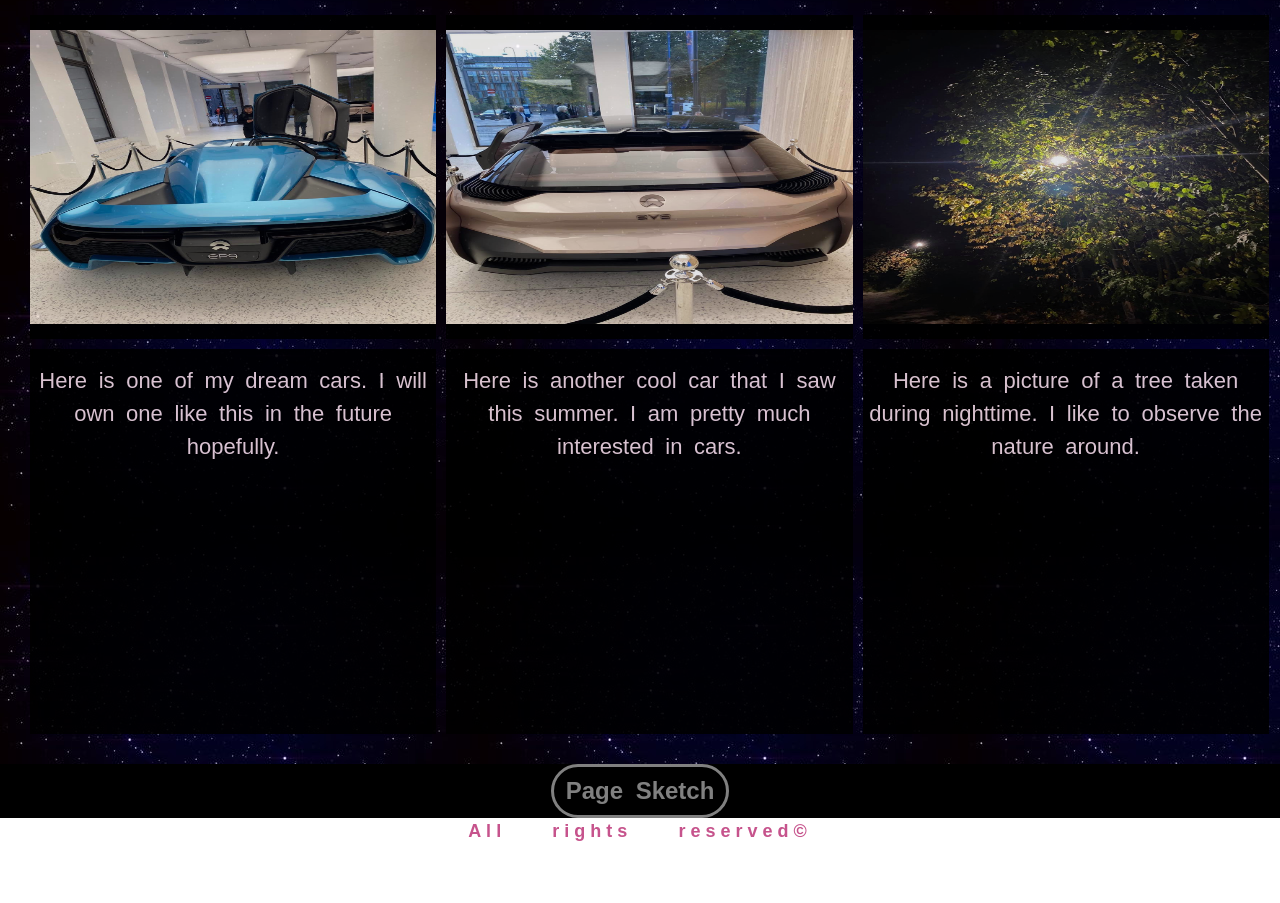
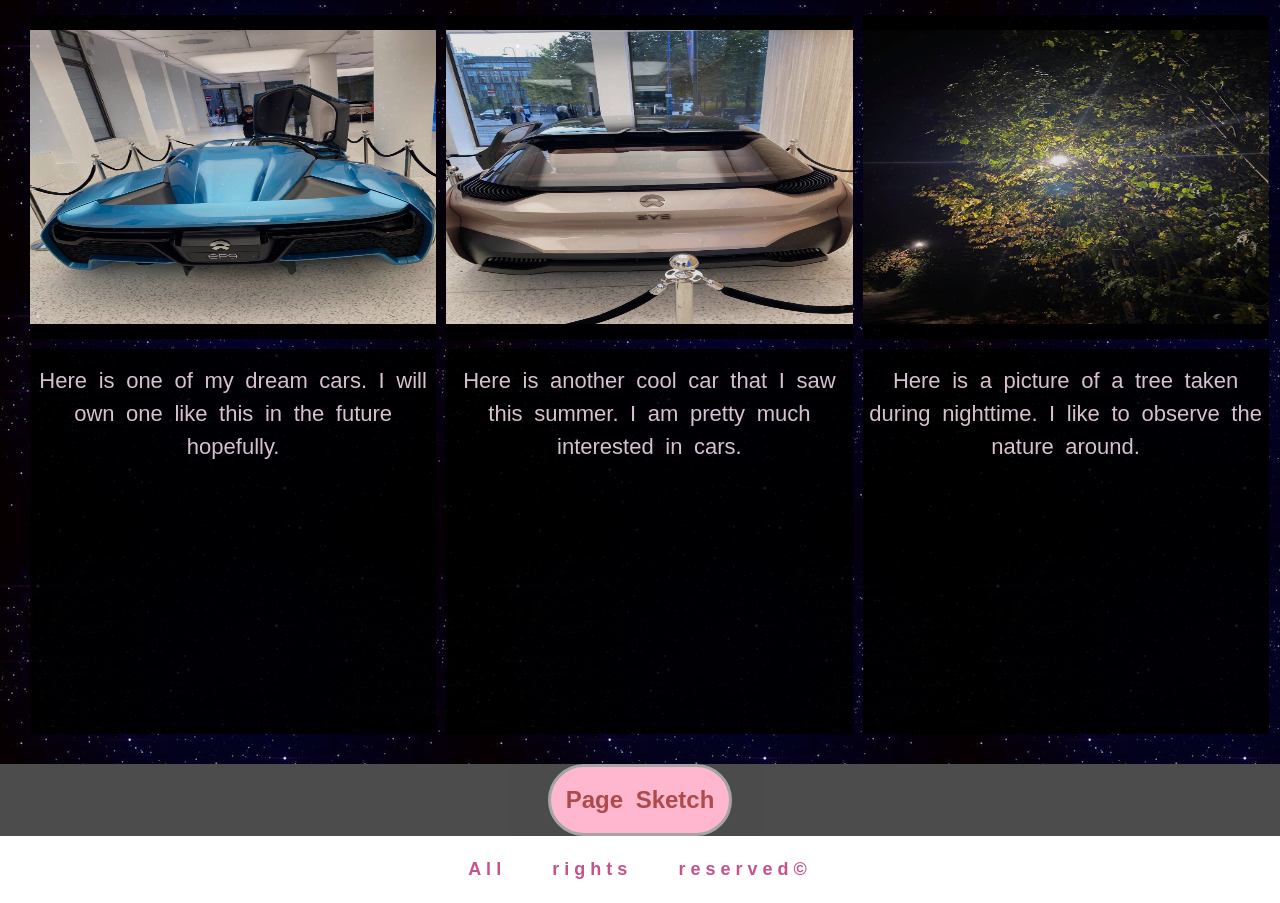
Before and after one commit to s336154/Oblig2-final, a plain HTML site: page index.html in a window 1280 px wide. Shown: the part 968-1871 px from the top of the page. Before the commit the page ends 1813 px from the top, so only its background shows below. Drawn offline with Linux system fonts and the light colour scheme.

Commit message:
Update style.css

```diff
--- a/css/style.css
+++ b/css/style.css
@@ -194,6 +194,7 @@ font-weight: bold;
     word-spacing: 0.3em;
      letter-spacing: 5px;
     color: #c6538c;
+    padding: 20px 20px;
 }
 
 .p2 {
@@ -267,15 +268,17 @@ margin-right: 10px;
 section {
 text-align: center;
 background-color: black;
+opacity: 0.7;
 
 }
 
 section a h2 {
 
 font-weight: bold;
-color: gray;
+color: darkred;
 border: 3px solid gray;
 display: inline-block;
-padding: 6px 12px;
+padding: 15px 15px;
 border-radius: 36px;
+background-color: #ff99bb;
 }
```
